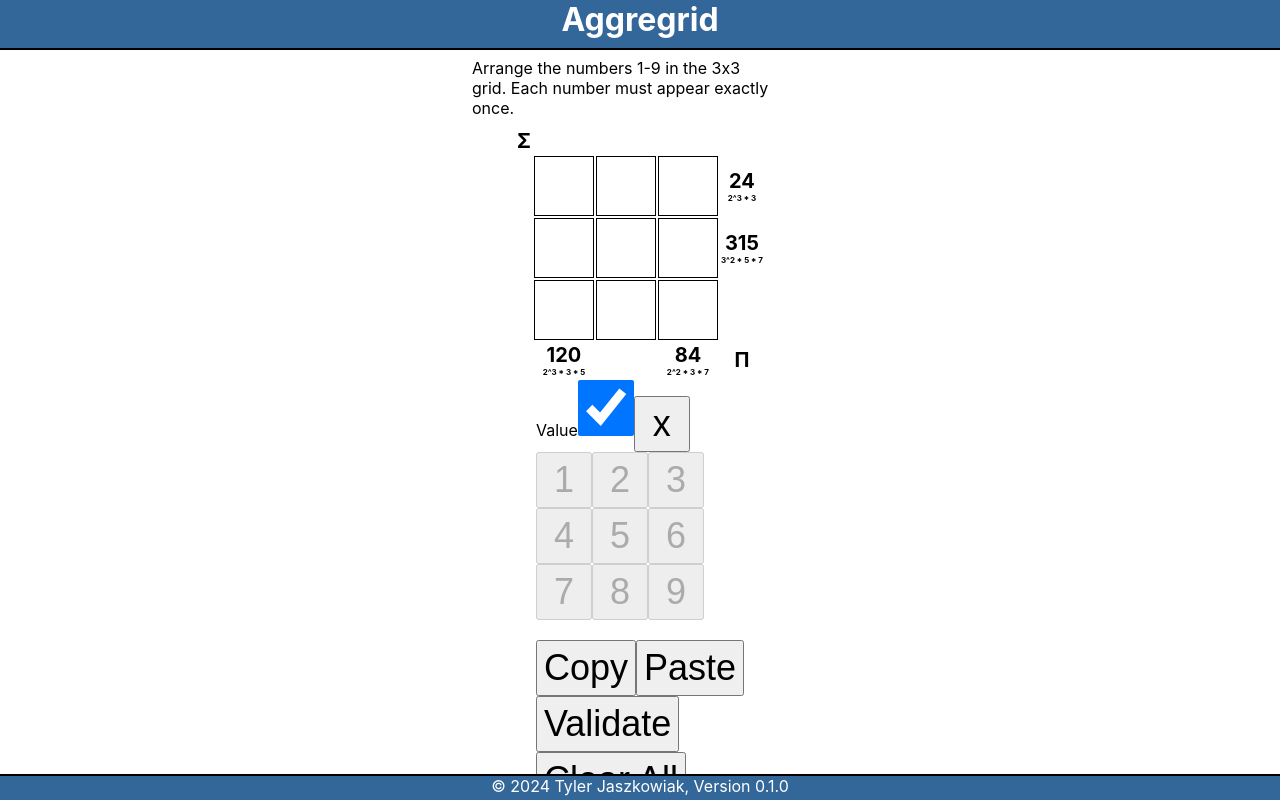
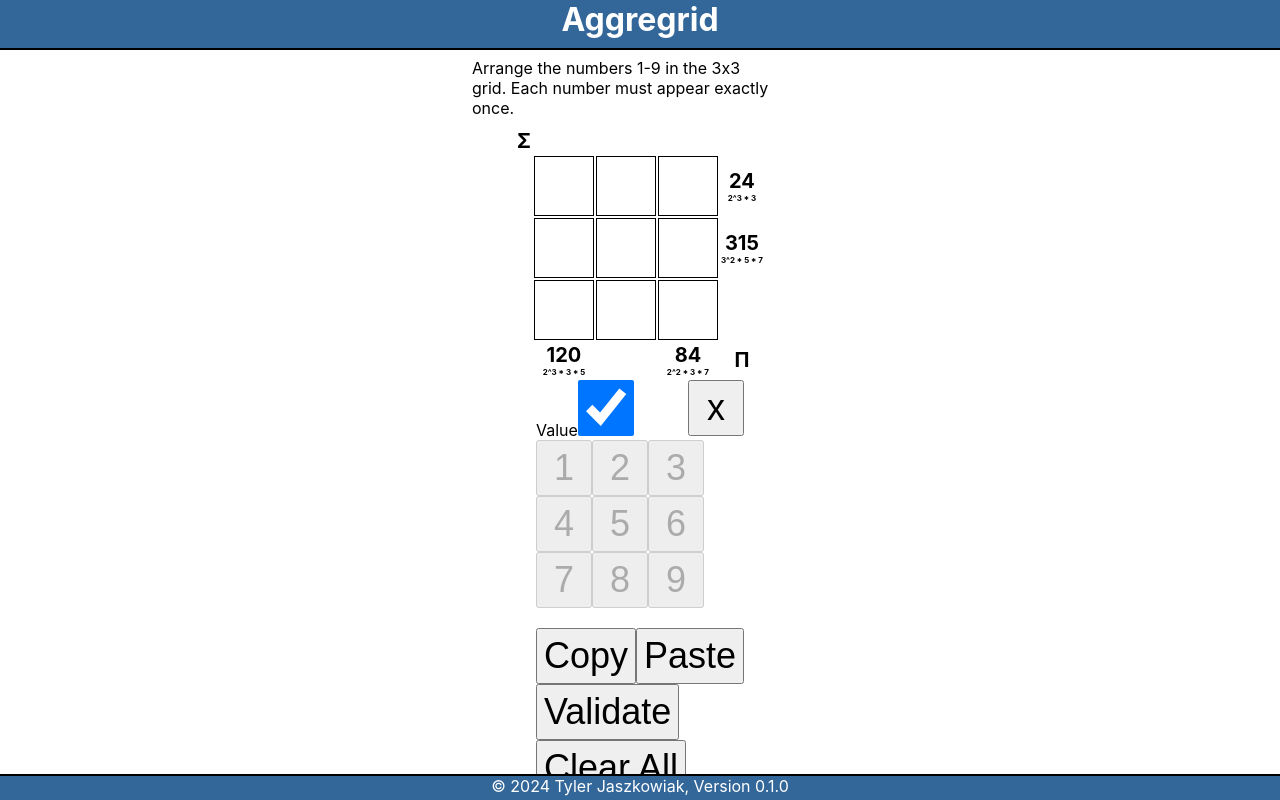
Before and after one commit to tjasz/aggregrid, a React (Create React App) app: page / in a window 1280 px wide. Both pictures are taken after a click on the button "New Puzzle". Built offline with nearby package versions, Linux system fonts and the light colour scheme.

Commit message:
Position backspace on far right of number keys

```diff
--- a/src/App.css
+++ b/src/App.css
@@ -68,6 +68,7 @@ td.selected {
 #numberButtons {
   margin: 0 auto;
   width: fit-content;
+  position: relative;
 }
 
 #numberButtons button,
@@ -75,6 +76,11 @@ td.selected {
   font-size: min(9vw, 4.5vh);
   min-width: min(14vw, 7vh);
   height: min(14vw, 7vh);
+}
+
+#backspaceButton {
+  position: absolute;
+  right: 0;
 }
 
 .value {
--- a/src/App.tsx
+++ b/src/App.tsx
@@ -121,7 +121,7 @@ function App() {
       <div id="numberButtons">
         <label htmlFor="inputMode">Value</label>
         <input type="checkbox" name="inputMode" checked={inputMode} onChange={() => setInputMode(!inputMode)} />
-        <button onClick={() => {
+        <button id="backspaceButton" onClick={() => {
           if (selectedCell) {
             if (cellValues[selectedCell[0] * puzzle.size + selectedCell[1]]) {
               setCellValue(selectedCell[0], selectedCell[1], undefined)
```
